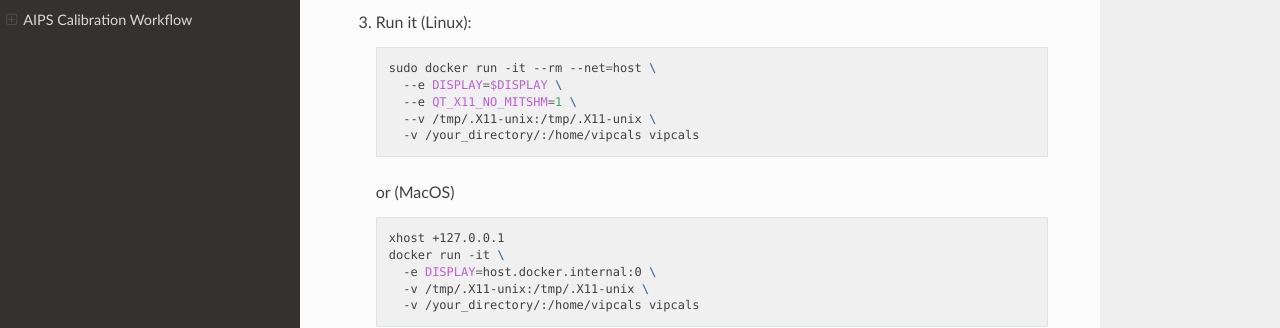
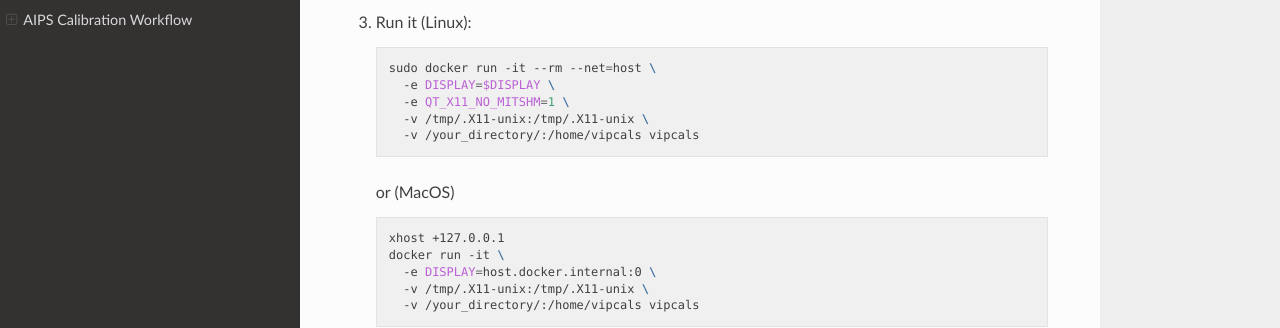
Before and after one commit to dalvarezo/VIPCALs, a Sphinx documentation site: the page built from docs/source/installation.rst, in a window 1280 px wide and 900 px high, scrolled down 1425 px. Shown: the part 252-580 px from the top of the window. Built offline with Sphinx 7.4.7 and the Read the Docs theme 3.1.0, drawn with Linux system fonts in a browser that asks for light colours.

```diff
--- a/docs/source/installation.rst
+++ b/docs/source/installation.rst
@@ -84,9 +84,9 @@ Docker Installation
    .. code-block:: bash
 
       sudo docker run -it --rm --net=host \
-        --e DISPLAY=$DISPLAY \
-        --e QT_X11_NO_MITSHM=1 \
-        --v /tmp/.X11-unix:/tmp/.X11-unix \
+        -e DISPLAY=$DISPLAY \
+        -e QT_X11_NO_MITSHM=1 \
+        -v /tmp/.X11-unix:/tmp/.X11-unix \
         -v /your_directory/:/home/vipcals vipcals
 
    or (MacOS)
```
Also changed, not shown: 1 other file.
